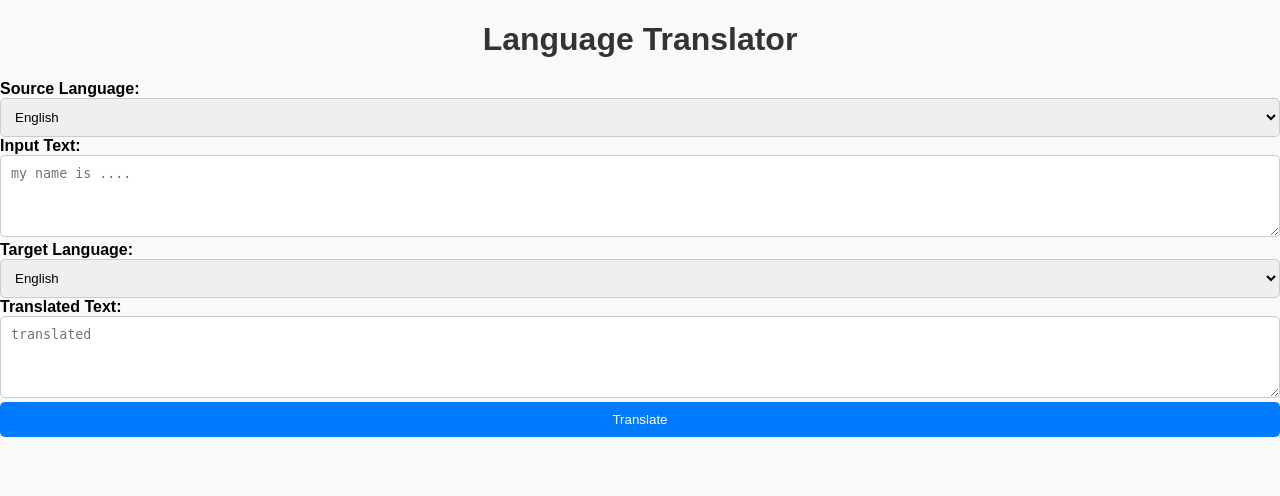
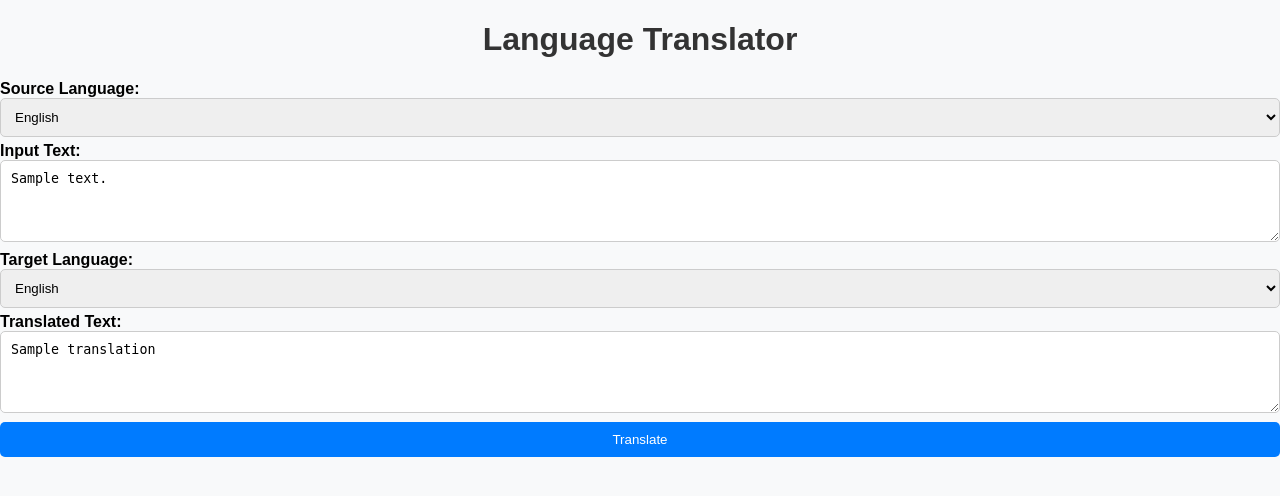
Before and after one commit to Anuoluwapo25/Translator, a Flask app: template template/translate.html in a window 1280 px wide. Shown: the top 496 px of the page. Run offline with Flask 3, Linux system fonts and the light colour scheme; the template is opened without the code that fills it: most values are stand-ins (such as "Sample title", 1, 10 or a date in 2020).

Commit message:
translate html

```diff
--- a/main.py
+++ b/main.py
@@ -14,14 +14,13 @@ def signup():
 @app.route('/translate', methods=['POST'])
 def translate():
     if request.method == 'POST':
-        data = request.get_json()
-        text = data.get('input-text')
-        target_language = data.get('target_language')
+        text = request.form.get('input-text')
+        target_language = request.form.get('target_language')
 
         if not text or not target_language:
             return jsonify({'error': 'Invalid request'})
 
-        #translation = translate_text(text, target_language)
+        translation = translate_text(text, target_language)
 
         return render_template('translate.html', text=text, translation=translation)
 
--- a/template/translate.html
+++ b/template/translate.html
@@ -11,35 +11,39 @@
 <body>
   <h1>Language Translator</h1>
 
+  <form action="/translate" method="post">
   <div>
-    <label for="source-language">Source Language:</label>
+   <label for="source-language">Source Language:</label>
     <select id="source-language">
       <option value="en">English</option>
       <option value="yo">Yoruba</option>
       <option value="ig">Igbo</option>
       <option value="ha">Hausa</option>
     </select>
+  </div>
 
+  <div>
+    <label for="input-text">Input Text:</label>
+    <textarea id="input-text"  name="input-text" rows="4" cols="50" placeholder="my name is ....">{{ input_text }}</textarea>
+  </div>
 
-    <label for="input-text">Input Text:</label>
-    <textarea id="input-text" rows="4" cols="50" placeholder="my name is ...."></textarea>
-
-
+  <div>
     <label for="target-language">Target Language:</label>
-    <select id="target-language">
+    <select id="target-language" name="target-language">
       <option value="en">English</option>
       <option value="fr">French</option>
       <option value="yo">Yoruba</option>
       <option value="ig">Igbo</option>
       <option value="ha">Hausa</option>
     </select>
+  </div>
 
-
-    <label for="output-text">Translated Text:</label>
-    <textarea id="output-text" rows="4" cols="50" placeholder="translated" ...."readonly></textarea>
-
-  <button onclick="translate()">Translate</button>
+  <div>
+    <label for="translation">Translated Text:</label>
+    <textarea id="translation" rows="4" cols="50" placeholder="translated" ....readonly>{{ translation }}</textarea>
   </div>
+  <button type="translate">Translate</button>
+  </form>
 </body>
 
 </html>
```
